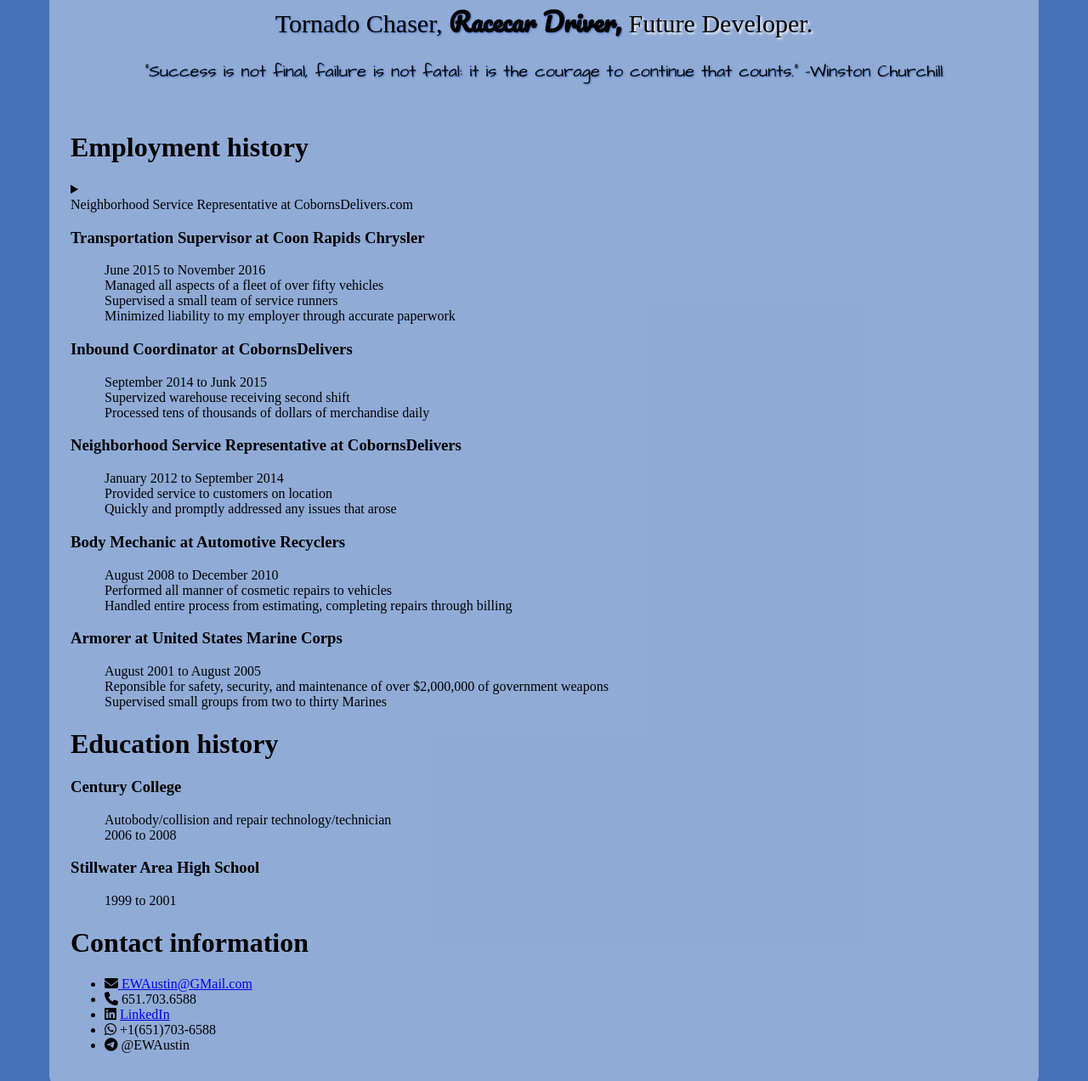
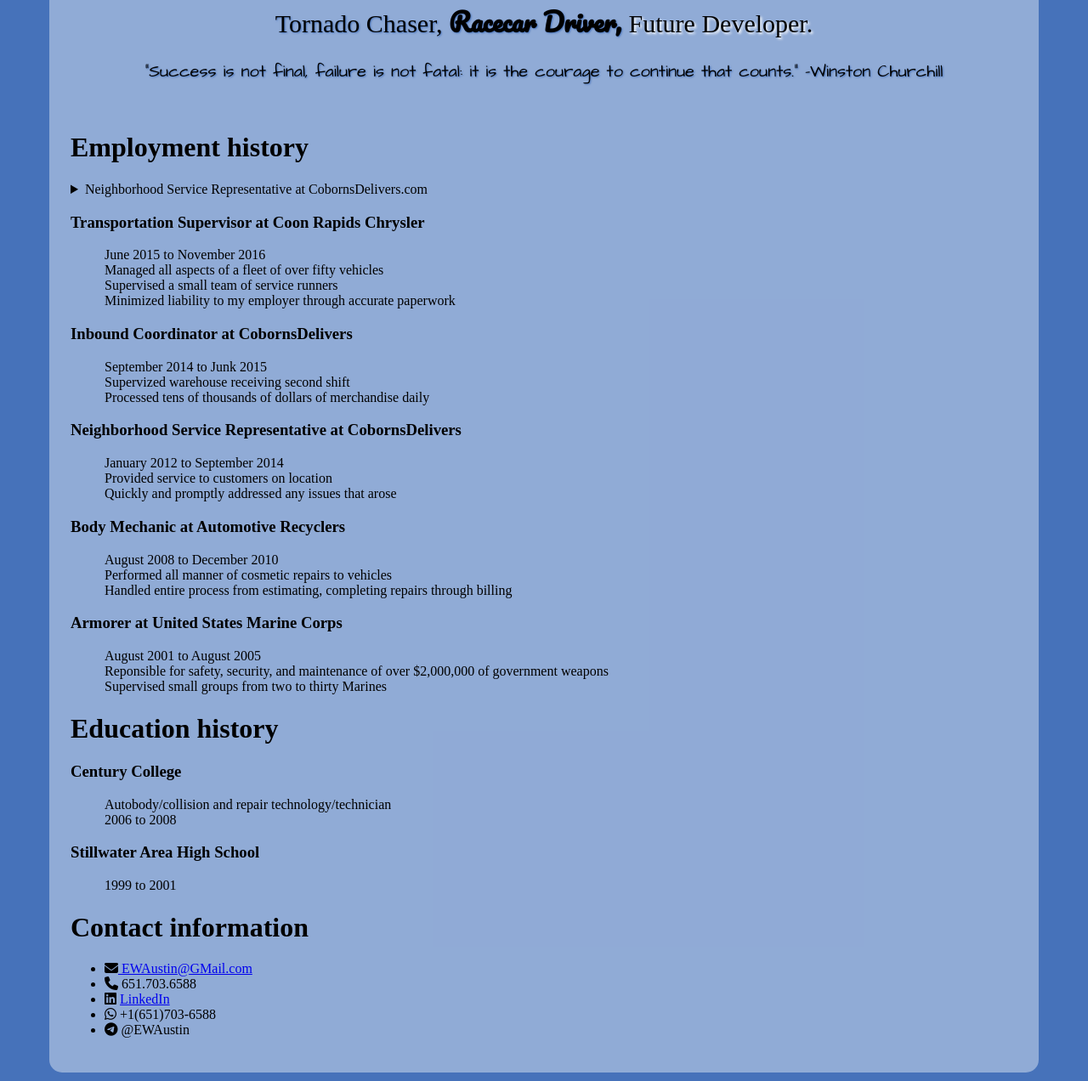
Before and after one commit to EricAustin/ericaustin.github.io, a PHP site: page / in a window 1280 px wide. Shown: the part 157-1429 px from the top of the page at 85% size. Run offline with PHP 8.4, Linux system fonts and the light colour scheme; some libraries are stand-ins or nearby versions; some web fonts are replaced.

Commit message:
Update style.css

```diff
--- a/style.css
+++ b/style.css
@@ -1,5 +1,9 @@
 body {
   background-color: rgba(70, 114, 186, 1);
+}
+
+dt {
+  display: inline;
 }
 
 .name {
```
